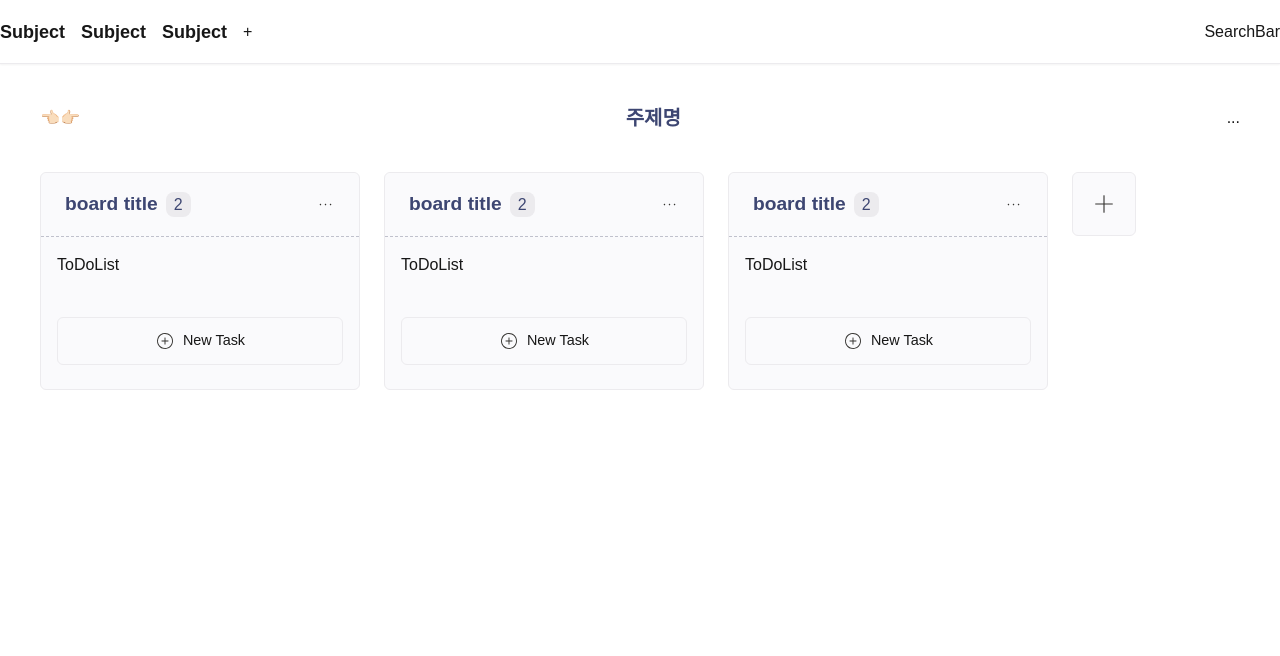
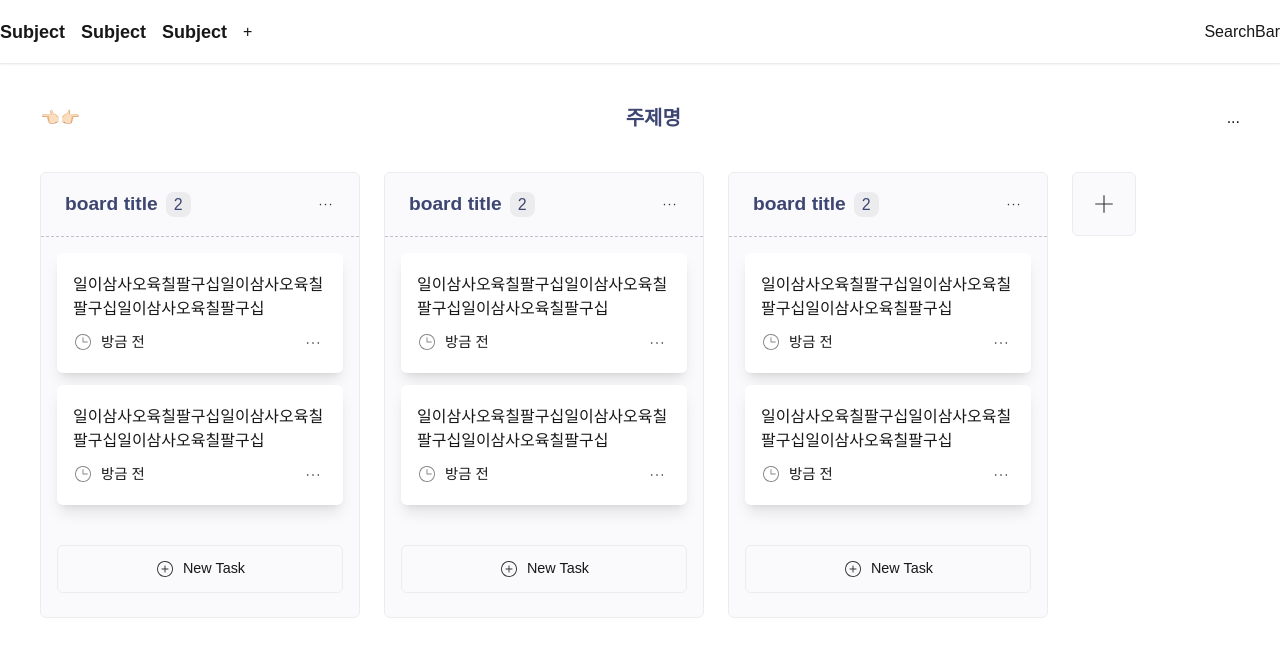
Before and after one commit to New-Ha/NYH_ToDoPage, a Next.js app: page / in a window 1280 px wide. Shown: the top 656 px of the page. Built offline with nearby package versions, Linux system fonts and the light colour scheme.

Commit message:
🚀 [Feat]: Add ToDoItem component UI

```diff
--- a/src/components/todo/ToDoItem.tsx
+++ b/src/components/todo/ToDoItem.tsx
@@ -1,7 +1,28 @@
 import React from "react";
+import Icon from "../UI/Icon";
+import { formatDate } from "@/lib/dateUtils";
+import { IconType } from "@/types/icon.type";
 
 const ToDoItem = () => {
-  return <div>ToDoItem</div>;
+  const date = new Date();
+  const { createdAt, iconType } = formatDate(date);
+
+  return (
+    <div className="bg-white rounded-md shadow-lg p-4">
+      <div className="text-[1rem] font-medium pt-1">
+        일이삼사오육칠팔구십일이삼사오육칠팔구십일이삼사오육칠팔구십
+      </div>
+      <div className="flex flex-row justify-between items-center mt-2">
+        <p className="flex flex-row gap-2">
+          <Icon type={iconType as IconType} className="w-5 h-5" />
+          <span className="text-[0.9rem] font-light">{createdAt}</span>
+        </p>
+        <button type="button" className="py-1 px-1 rounded-md hover:bg-border">
+          <Icon type="dots-row" className="w-5 h-5" />
+        </button>
+      </div>
+    </div>
+  );
 };
 
 export default ToDoItem;
--- a/src/components/todo/ToDoList.tsx
+++ b/src/components/todo/ToDoList.tsx
@@ -1,7 +1,13 @@
 import React from "react";
+import ToDoItem from "./ToDoItem";
 
 const ToDoList = () => {
-  return <div>ToDoList</div>;
+  return (
+    <div className="flex flex-col gap-3">
+      <ToDoItem />
+      <ToDoItem />
+    </div>
+  );
 };
 
 export default ToDoList;
```
